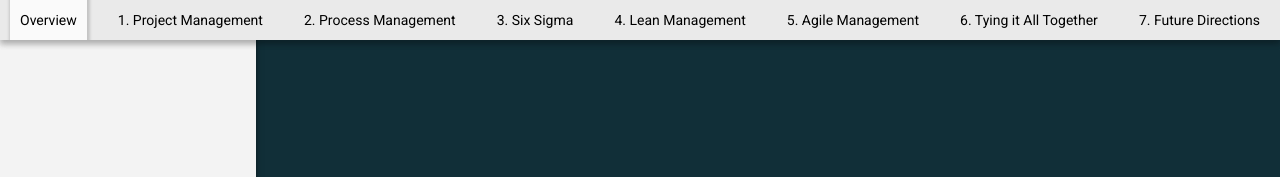
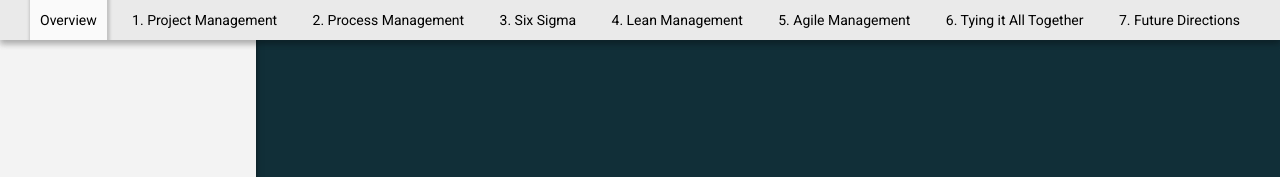
Before and after one commit to JonahOliphant/OPEN-ACCESS-TEXTBOOK, a plain HTML site: page index.html in a window 1280 px wide. Shown: the top 177 px of the page. Drawn offline with Linux system fonts and the light colour scheme.

Commit message:
l/r nav padding

```diff
--- a/simpleGridTemplate.css
+++ b/simpleGridTemplate.css
@@ -708,11 +708,11 @@ nav ul li a:first-child{
   padding-left: 10px;
 }
 nav ul li:last-child {
-  padding-right: 10px;
+  padding-right: 30px;
 }
 
 nav ul li:first-child{
-  padding-left: 10px;
+  padding-left: 30px;
 }
 
 nav ul li a {
```
